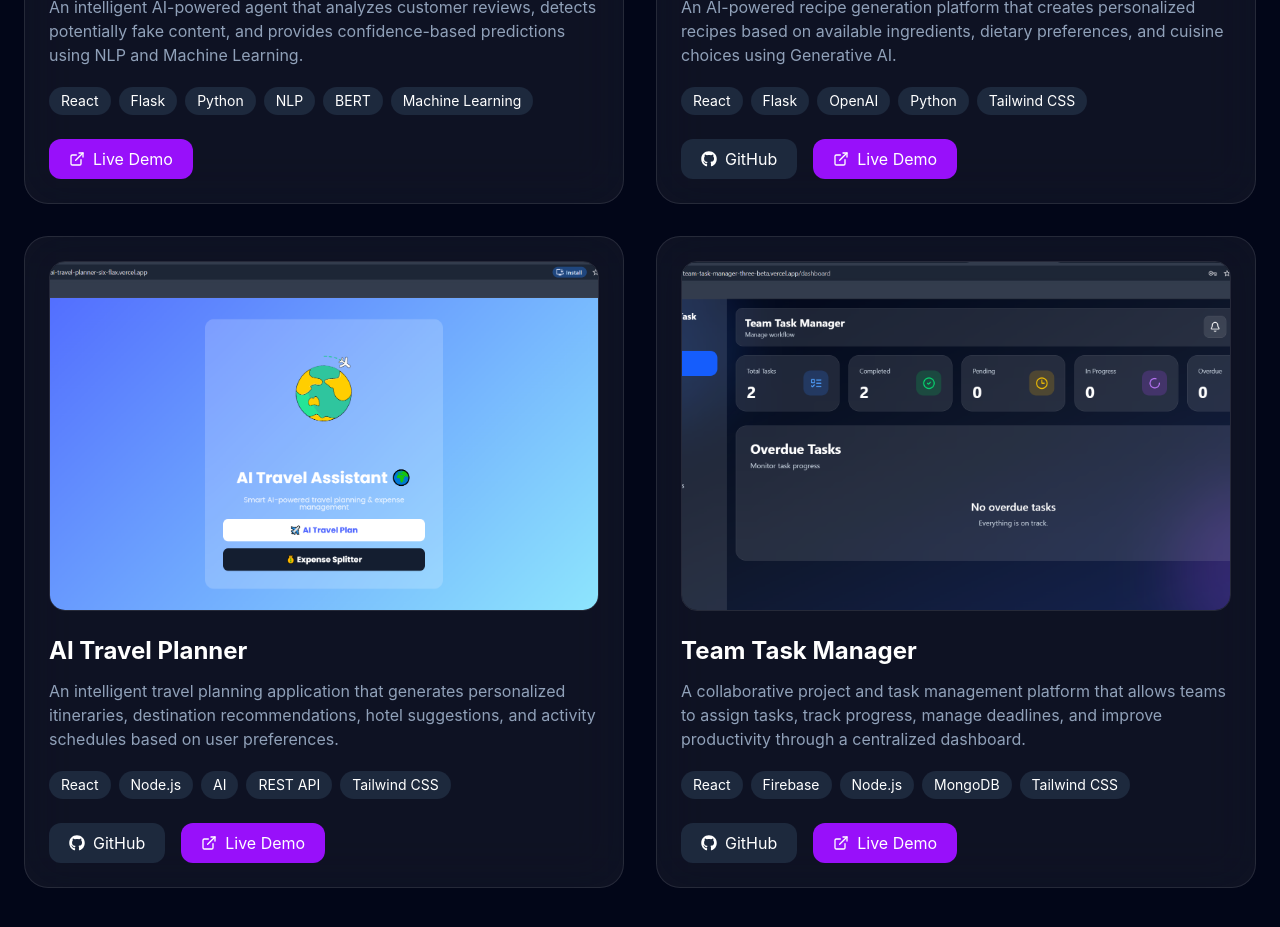
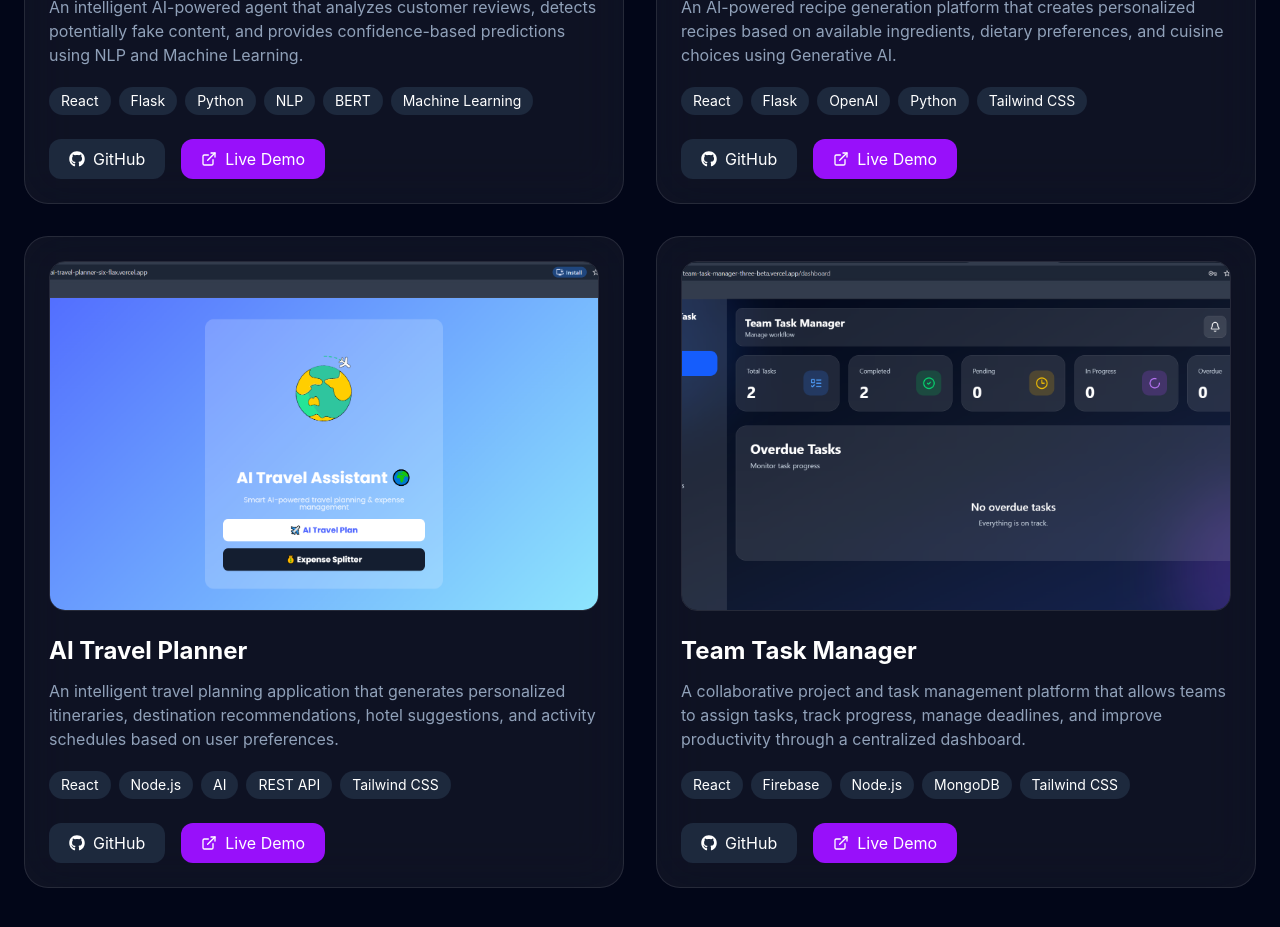
Before and after one commit to adityagitty23/Portfolio, a React app: page / in a window 1280 px wide. Shown: the part 4860-5787 px from the top of the page. Built offline with nearby package versions, Linux system fonts and the light colour scheme; the HTML template or start-up script is replaced by a standard one.

Commit message:
Update GitHub link for Fake Review System project

```diff
--- a/src/components/projects.js
+++ b/src/components/projects.js
@@ -13,7 +13,7 @@ const projects = [
     ],
     type: "desktop",
     image: "/projects/fake-review-agent.png",
-    github: "#",
+    github: "https://github.com/fakereviewsystem01-debug/Fake-Review-System",
     live: "https://fake-review-detection-agent.vercel.app/",
     category: "featured",
   },
```
